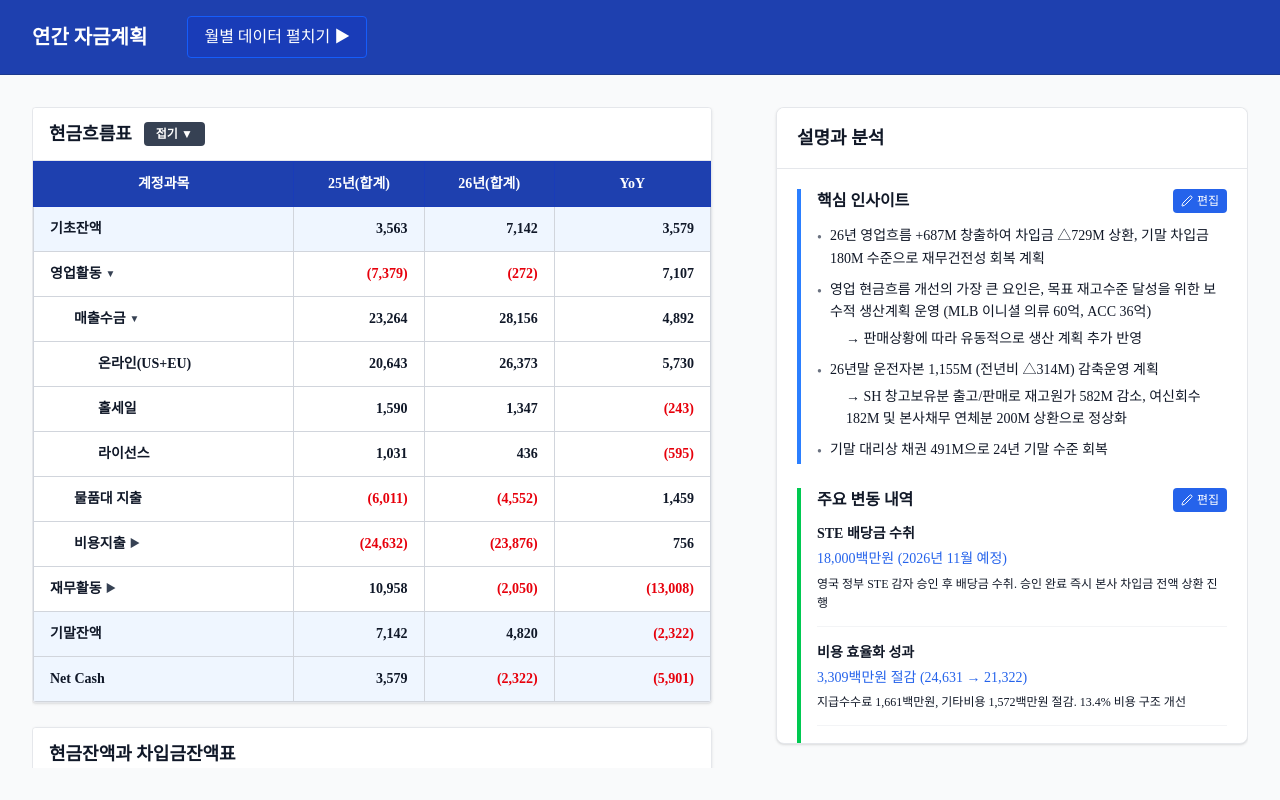
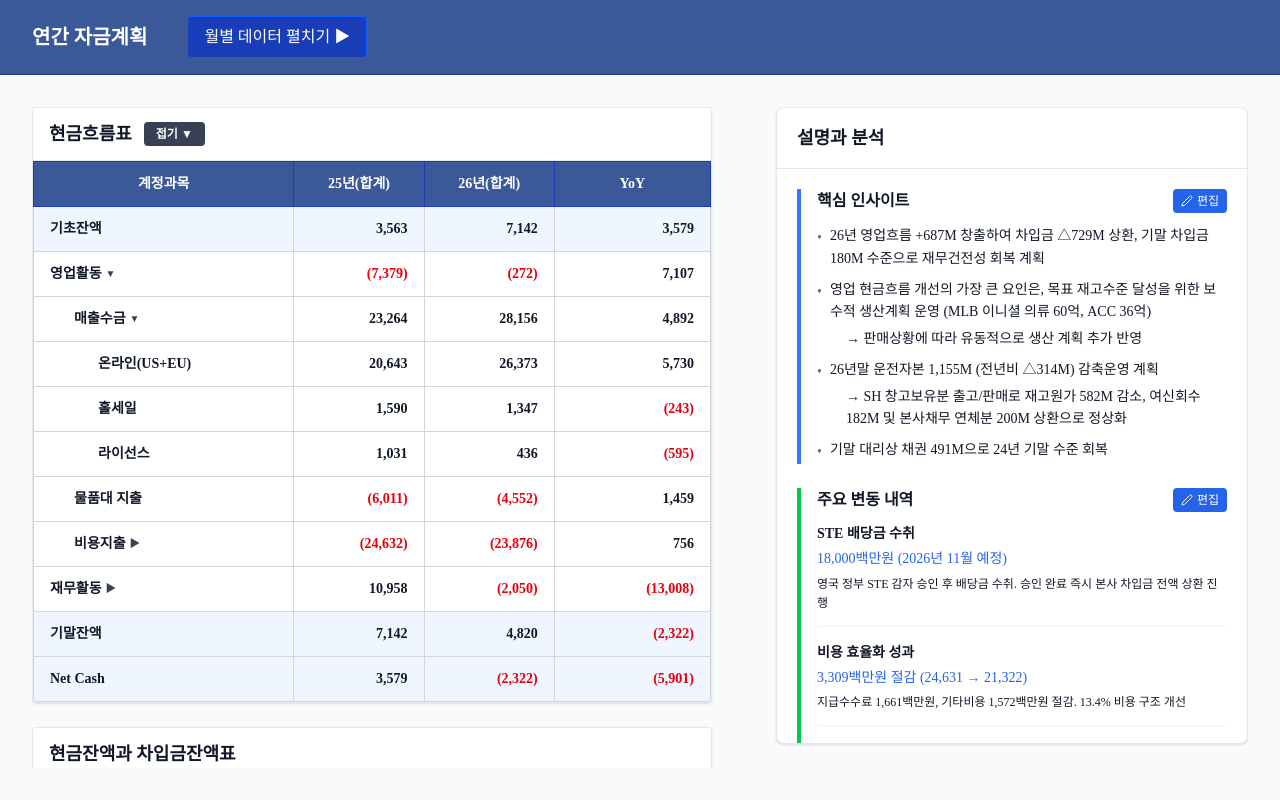
Before and after one commit to kyeongsoo88/stocashnew, a Next.js app: page / in a window 1280 px wide. Built offline with nearby package versions, Linux system fonts and the light colour scheme; a web font is replaced by a local one.

Commit message:
Change header blue color to #3b5998

```diff
--- a/app/page.tsx
+++ b/app/page.tsx
@@ -66,7 +66,7 @@ export default function Home() {
   return (
     <main className="flex flex-col h-screen bg-gray-50 overflow-hidden font-['Pretendard']">
       {/* Header Section */}
-      <header className="px-8 py-4 border-b border-blue-900 shrink-0" style={{backgroundColor: '#1e40af'}}>
+      <header className="px-8 py-4 border-b border-blue-900 shrink-0" style={{backgroundColor: '#3b5998'}}>
         <div className="max-w-[1800px] mx-auto w-full">
           <div className="flex items-center gap-4">
             <h1 className="text-xl font-bold text-white mr-4">연간 자금계획</h1>
--- a/components/DataTable.tsx
+++ b/components/DataTable.tsx
@@ -159,7 +159,7 @@ export const DataTable: React.FC<DataTableProps> = ({
 
   if (!headers.length) return <div className="p-4 text-gray-900">No data available</div>;
 
-  const headerBg   = headerStyle === 'dark' ? '#1e40af' : '#f3f4f6';
+  const headerBg   = headerStyle === 'dark' ? '#3b5998' : '#f3f4f6';
   const headerText = headerStyle === 'dark' ? '#ffffff'  : '#111827';
 
   return (
```
